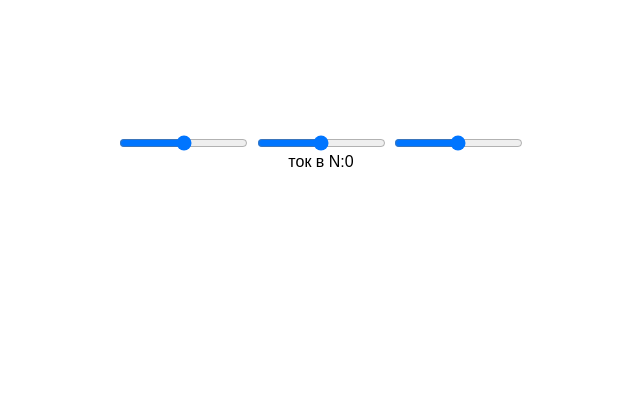
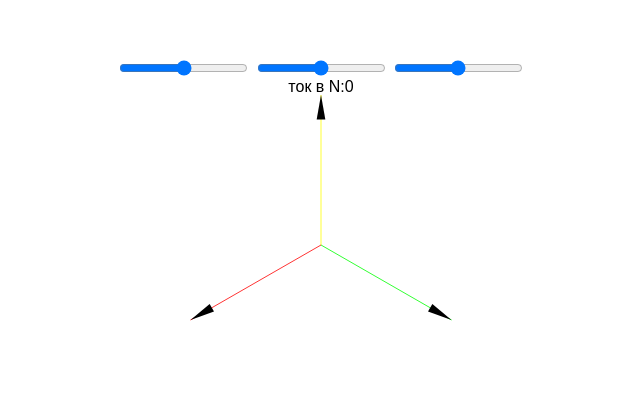
Before and after one commit to Alexei-T1/current-neutral, a plain HTML site: page index.html in a window 1280 px wide. Shown: the part 172-573 px from the top of the page, without its empty margins (319-959 px from the left). Drawn offline with Linux system fonts and the light colour scheme.

Commit message:
add: base axis for position

```diff
--- a/index.html
+++ b/index.html
@@ -21,9 +21,9 @@
       </p>
     </section>
     <section class="diagramm">
-      <canvas class="draw">sdfsf</canvas>
+      <canvas class="field">sdfsf</canvas>
     </section>
   </main>
-
+<script src="index.js" type="module"></script>
 </body>
 </html>
--- a/index.js
+++ b/index.js
@@ -0,0 +1,13 @@
+import { VectorCurrent } from "./script/VectorCurrent.js";
+
+const startPoint = {x: 150, y: 150};
+
+const canvas = document.querySelector('.field');
+[canvas.width, canvas.height ] =  [ startPoint.x * 2, startPoint.y * 2 ] ;
+
+const field = canvas.getContext('2d');
+
+
+const v1 = new VectorCurrent (150, 90, startPoint, 'rgba(255, 255, 000, 0.8)').draw(field);
+const v3 = new VectorCurrent (150, 210, startPoint, 'rgba(255, 000, 000, 0.8)').draw(field);
+const v2 = new VectorCurrent (150, 330, startPoint, 'rgba(000, 255, 000, 0.8)').draw(field);
--- a/script/Vector.js
+++ b/script/Vector.js
@@ -0,0 +1,37 @@
+
+
+class Vector {
+  constructor(len, angle, startPoint = { x: 0, y: 0}, lineColor = 'black', lineWidth = 1)
+  {
+    this.len = len;
+    this.angle = angle;
+    this.color = lineColor;
+    this.lineWidth = lineWidth;
+
+    this.startPoint = startPoint;
+    this.endPoint = { x: this.len * Number(Math.cos(this.toRadian(this.angle)).toFixed(2)) + this.startPoint.x,
+      y: this.startPoint.y - this.len * Number(Math.sin(this.toRadian(this.angle)).toFixed(2))};
+  }
+
+  toRadian(angle) {
+    const k = Math.PI / 180;
+    return angle * k;
+  }
+
+  draw(field) {
+
+    const [ xS, yS ] = [ this.startPoint.x, this.startPoint.y];
+    const [ xE, yE ] = [ this.endPoint.x, this.endPoint.y];
+
+    field.beginPath();
+    field.moveTo(xS,yS);
+    field.lineWidth = this.lineWidth;
+    field.lineTo(xE, yE);
+    field.strokeStyle = this.color;
+    field.stroke();
+  }
+
+}
+
+
+export { Vector }
--- a/script/VectorCurrent.js
+++ b/script/VectorCurrent.js
@@ -0,0 +1,40 @@
+import { Vector } from "./Vector.js";
+
+class VectorCurrent extends Vector {
+  constructor(len, angle, startPoint, lineColor, lineWidth = 1) {
+    super(len, angle, startPoint, lineColor, lineWidth);
+  }
+
+  draw(field) {
+    super.draw(field);
+    this.drawArray(field);
+  }
+
+  drawArray(field, color = 'black') {
+    const len = 25;
+    const angleArray = 10;
+    const shortLen = Math.sin(this.toRadian(angleArray))*len*2;
+
+    field.beginPath();
+    let [ xS, yS ] = [ this.endPoint.x, this.endPoint.y ];
+    let [ xE, yE ] = [ null, null];
+    field.moveTo(xS, yS);
+
+        [ xE, yE ] = [ xS - Math.cos(this.toRadian(angleArray - this.angle))*len,
+        yS - Math.sin(this.toRadian(angleArray - this.angle))*len ];
+        field.lineWidth = 1;
+        field.lineTo(xE, yE);
+        [ xS, yS ] = [ xE, yE ];
+        [ xE, yE ] = [ xS - Math.cos(this.toRadian(90 + this.angle))*shortLen,
+        yS + Math.sin(this.toRadian(90 + this.angle))*shortLen];
+        field.lineWidth = 1;
+        field.lineTo(xE, yE);
+        field.closePath();
+
+    field.fillStyle = color;
+    field.fill();
+  }
+
+}
+
+export { VectorCurrent }
```
